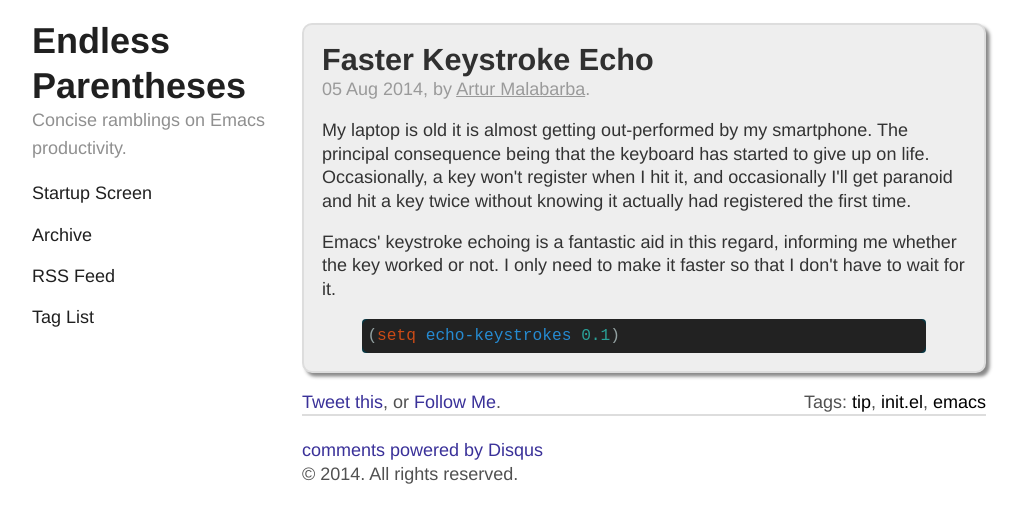
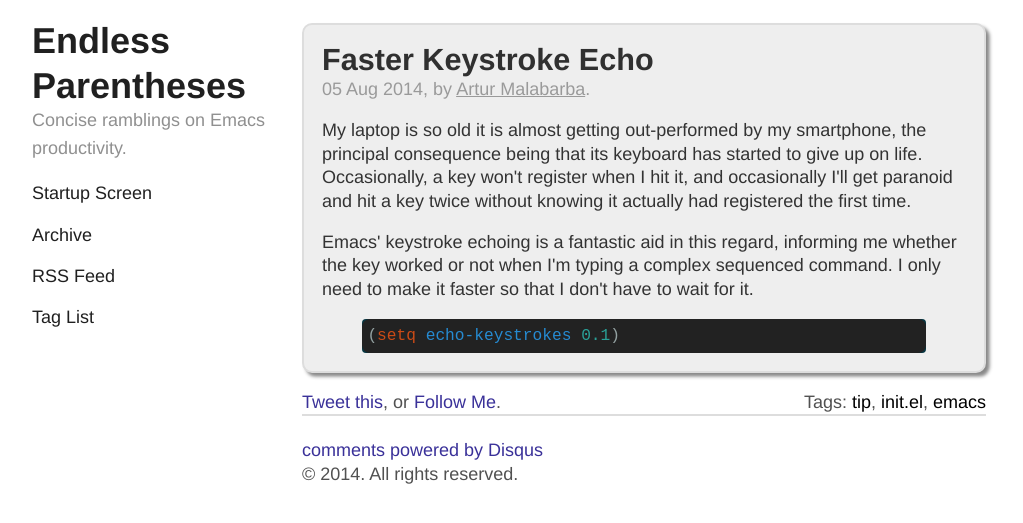
Before and after one commit to Malabarba/EndlessParentheses, a Jekyll site: the page built from _posts/2014-08-05-faster-keystroke-echo.html, in a window 1280 px wide. Shown: the top 523 px of the page, without its empty margins (50-1073 px from the left). Built offline with Jekyll 4.4.1, drawn with Linux system fonts in a browser that asks for light colours; Markdown is read by kramdown in place of the engine named in the settings; comment, search, counter and statistics services are not loaded.

Commit message:
UPDATE: Faster Keystroke Echo

```diff
--- a/_posts/2014-08-05-faster-keystroke-echo.html
+++ b/_posts/2014-08-05-faster-keystroke-echo.html
@@ -5,8 +5,8 @@
 tags: tip init.el
 ---
 <p>
-My laptop is old it is almost getting out-performed by my smartphone.
-The principal consequence being that the keyboard has started to give
+My laptop is so old it is almost getting out-performed by my smartphone,
+the principal consequence being that its keyboard has started to give
 up on life. Occasionally, a key won't register when I hit it, and
 occasionally I'll get paranoid and hit a key twice without knowing it
 actually had registered the first time.
@@ -14,7 +14,7 @@
 
 <p>
 Emacs' keystroke echoing is a fantastic aid in this regard, informing
-me whether the key worked or not. I only need to make it faster so
+me whether the key worked or not when I'm typing a complex sequenced command. I only need to make it faster so
 that I don't have to wait for it.
 </p>
 {% highlight cl %}
```
